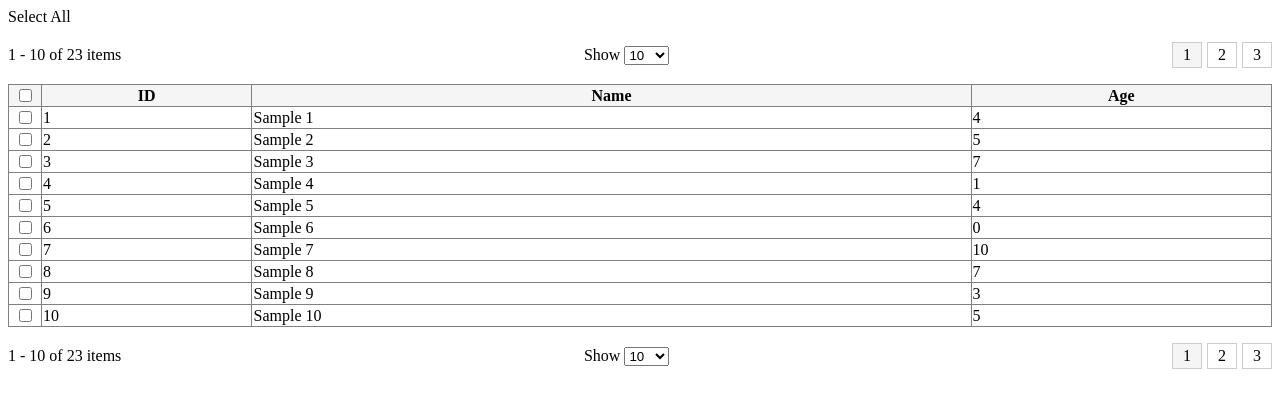
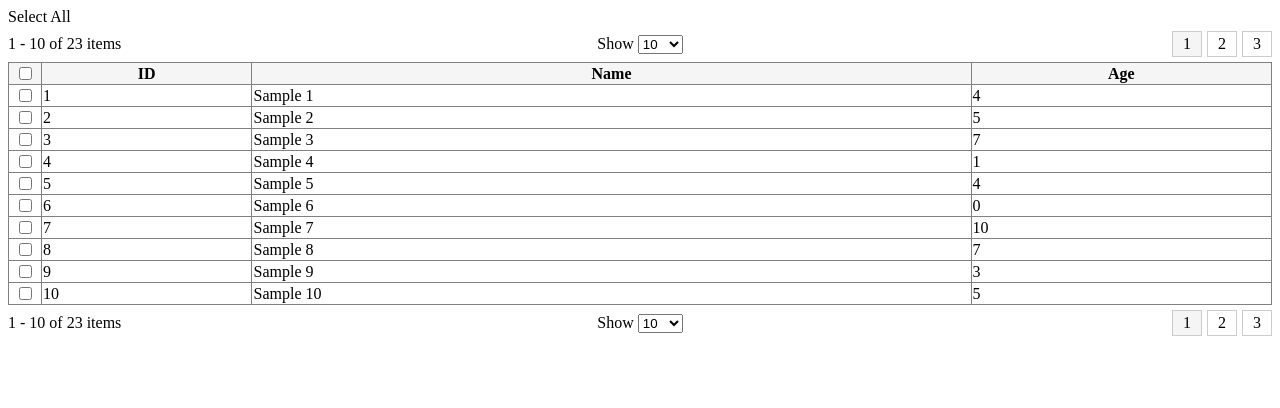
Before and after one commit to huymach91/hm-ngx-simple-table, an Angular app: page / in a window 1280 px wide. Shown: the top 408 px of the page. Built offline with nearby package versions, Linux system fonts and the light colour scheme.

Commit message:
1 file modified

```diff
--- a/src/app/ngx-simple-table/pages.component.scss
+++ b/src/app/ngx-simple-table/pages.component.scss
@@ -3,6 +3,11 @@
   justify-content: space-between;
   align-items: center;
   column-gap: 5px;
+  margin: 5px 0;
+  > div:first-child,
+  > div:last-child {
+    width: 30%;
+  }
 }
 
 ul li.page-item {
@@ -12,7 +17,9 @@ ul li.page-item {
 .page-numbers {
   ul {
     display: flex;
+    margin: 0;
     column-gap: 5px;
+    justify-content: flex-end;
   }
   .page-item {
     list-style: none;
```
